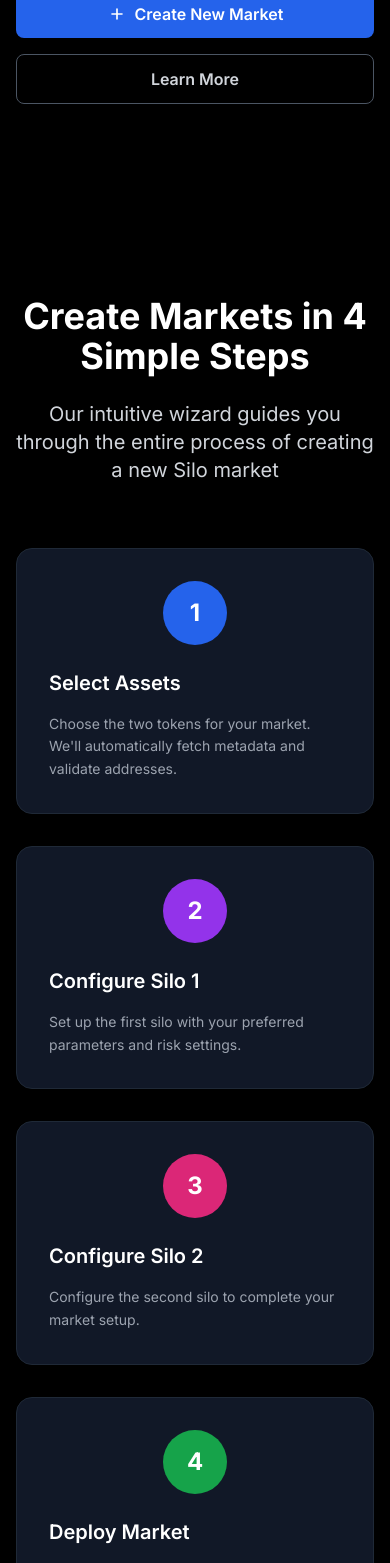
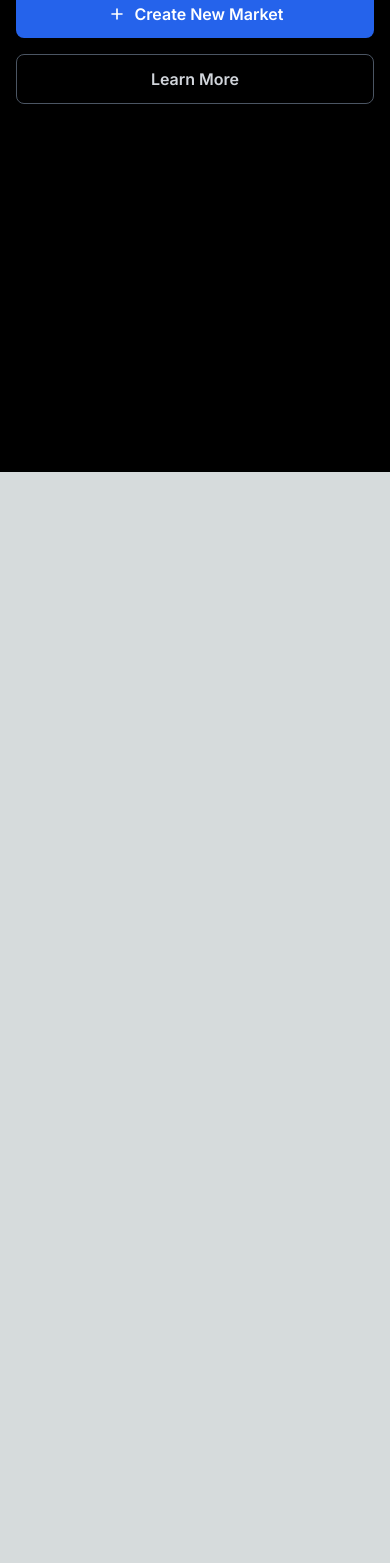
Before and after one commit to silo-finance/silo-market-crafter, a Next.js app: page / in a window 390 px wide. Shown: the part 437-2000 px from the top of the page. After the commit the page ends 909 px from the top, so only its background shows below. Built offline with nearby package versions, Linux system fonts and the light colour scheme.

Commit message:
cleanup UI (#12)

```diff
--- a/src/app/page.tsx
+++ b/src/app/page.tsx
@@ -49,89 +49,6 @@
         </div>
       </section>
 
-      {/* Market Creation Graphics Section */}
-      <section className="relative py-24">
-        <div className="max-w-7xl mx-auto px-4 sm:px-6 lg:px-8">
-          <div className="text-center mb-16">
-            <h2 className="text-4xl md:text-5xl font-bold text-white mb-6">
-              Create Markets in 4 Simple Steps
-            </h2>
-            <p className="text-xl text-gray-300 max-w-3xl mx-auto">
-              Our intuitive wizard guides you through the entire process of creating a new Silo market
-            </p>
-          </div>
-
-          {/* Steps Visualization */}
-          <div className="grid grid-cols-1 md:grid-cols-2 lg:grid-cols-4 gap-8">
-            {/* Step 1 */}
-            <div className="relative">
-              <div className="bg-gray-900 rounded-2xl p-8 border border-gray-800 hover:border-blue-500/50 transition-all duration-300 group">
-                <div className="w-16 h-16 bg-blue-600 rounded-full flex items-center justify-center text-white text-2xl font-bold mb-6 mx-auto group-hover:scale-110 transition-transform duration-300">
-                  1
-                </div>
-                <h3 className="text-xl font-semibold text-white mb-4">Select Assets</h3>
-                <p className="text-gray-400 text-sm leading-relaxed">
-                  Choose the two tokens for your market. We&apos;ll automatically fetch metadata and validate addresses.
-                </p>
-              </div>
-              {/* Connecting Line */}
-              <div className="hidden lg:block absolute top-1/2 -right-4 w-8 h-0.5 bg-gradient-to-r from-blue-600 to-purple-600 transform -translate-y-1/2"></div>
-            </div>
-
-            {/* Step 2 */}
-            <div className="relative">
-              <div className="bg-gray-900 rounded-2xl p-8 border border-gray-800 hover:border-purple-500/50 transition-all duration-300 group">
-                <div className="w-16 h-16 bg-purple-600 rounded-full flex items-center justify-center text-white text-2xl font-bold mb-6 mx-auto group-hover:scale-110 transition-transform duration-300">
-                  2
-                </div>
-                <h3 className="text-xl font-semibold text-white mb-4">Configure Silo 1</h3>
-                <p className="text-gray-400 text-sm leading-relaxed">
-                  Set up the first silo with your preferred parameters and risk settings.
-                </p>
-              </div>
-              {/* Connecting Line */}
-              <div className="hidden lg:block absolute top-1/2 -right-4 w-8 h-0.5 bg-gradient-to-r from-purple-600 to-pink-600 transform -translate-y-1/2"></div>
-            </div>
-
-            {/* Step 3 */}
-            <div className="relative">
-              <div className="bg-gray-900 rounded-2xl p-8 border border-gray-800 hover:border-pink-500/50 transition-all duration-300 group">
-                <div className="w-16 h-16 bg-pink-600 rounded-full flex items-center justify-center text-white text-2xl font-bold mb-6 mx-auto group-hover:scale-110 transition-transform duration-300">
-                  3
-                </div>
-                <h3 className="text-xl font-semibold text-white mb-4">Configure Silo 2</h3>
-                <p className="text-gray-400 text-sm leading-relaxed">
-                  Configure the second silo to complete your market setup.
-                </p>
-              </div>
-              {/* Connecting Line */}
-              <div className="hidden lg:block absolute top-1/2 -right-4 w-8 h-0.5 bg-gradient-to-r from-pink-600 to-green-600 transform -translate-y-1/2"></div>
-            </div>
-
-            {/* Step 4 */}
-            <div>
-              <div className="bg-gray-900 rounded-2xl p-8 border border-gray-800 hover:border-green-500/50 transition-all duration-300 group">
-                <div className="w-16 h-16 bg-green-600 rounded-full flex items-center justify-center text-white text-2xl font-bold mb-6 mx-auto group-hover:scale-110 transition-transform duration-300">
-                  4
-                </div>
-                <h3 className="text-xl font-semibold text-white mb-4">Deploy Market</h3>
-                <p className="text-gray-400 text-sm leading-relaxed">
-                  Deploy your complete market and start trading immediately.
-                </p>
-              </div>
-            </div>
-          </div>
-
-          {/* Animated Elements */}
-          <div className="absolute inset-0 -z-10 overflow-hidden">
-            <div className="absolute top-1/4 left-1/4 w-2 h-2 bg-blue-400 rounded-full animate-pulse"></div>
-            <div className="absolute top-1/3 right-1/3 w-1 h-1 bg-purple-400 rounded-full animate-pulse delay-1000"></div>
-            <div className="absolute bottom-1/4 left-1/3 w-1.5 h-1.5 bg-pink-400 rounded-full animate-pulse delay-2000"></div>
-            <div className="absolute bottom-1/3 right-1/4 w-2 h-2 bg-green-400 rounded-full animate-pulse delay-500"></div>
-          </div>
-        </div>
-      </section>
-
     </main>
   )
 }
--- a/src/components/LandingPage.tsx
+++ b/src/components/LandingPage.tsx
@@ -90,7 +90,7 @@
                 Start New Wizard
               </h2>
               <p className="text-gray-400 mb-6">
-                Create a new Silo market configuration from scratch using our step-by-step wizard.
+                Create a new Silo market in few easy steps.
               </p>
               <button
                 onClick={handleStartWizard}
--- a/src/components/ResetButton.tsx
+++ b/src/components/ResetButton.tsx
@@ -58,10 +58,9 @@
                 Are you sure you want to reset the form? This will:
               </p>
               <ul className="text-sm text-gray-400 space-y-1 ml-4">
-                <li>• Clear all entered token addresses</li>
-                <li>• Remove all cached data</li>
-                <li>• Reset oracle selections</li>
-                <li>• Return to Step 1</li>
+                <li>• Clear all data from every step (tokens, network, oracles, IRM, borrow, fees, hook, JSON config, deploy tx)</li>
+                <li>• Remove all cached data from this browser</li>
+                <li>• Return to the start (Step 0)</li>
               </ul>
             </div>
 
--- a/src/components/Step1Assets.tsx
+++ b/src/components/Step1Assets.tsx
@@ -3,7 +3,7 @@
 import React, { useState, useCallback, useEffect } from 'react'
 import { useRouter } from 'next/navigation'
 import { ethers } from 'ethers'
-import { useWizard } from '@/contexts/WizardContext'
+import { useWizard, WIZARD_CACHE_KEYS } from '@/contexts/WizardContext'
 import { normalizeAddress } from '@/utils/addressValidation'
 import erc20Artifact from '@/abis/IERC20.json'
 
@@ -33,12 +33,11 @@
   const router = useRouter()
   const { wizardData, updateToken0, updateToken1, updateNetworkInfo, markStepCompleted } = useWizard()
 
-  // Cache keys for localStorage
   const CACHE_KEYS = {
-    TOKEN0_ADDRESS: 'silo-wizard-token0-address',
-    TOKEN1_ADDRESS: 'silo-wizard-token1-address',
-    TOKEN0_METADATA: 'silo-wizard-token0-metadata',
-    TOKEN1_METADATA: 'silo-wizard-token1-metadata'
+    TOKEN0_ADDRESS: WIZARD_CACHE_KEYS[0],
+    TOKEN1_ADDRESS: WIZARD_CACHE_KEYS[1],
+    TOKEN0_METADATA: WIZARD_CACHE_KEYS[2],
+    TOKEN1_METADATA: WIZARD_CACHE_KEYS[3]
   }
 
   // Initialize state with empty values to avoid hydration mismatch
@@ -144,12 +143,13 @@
         name: wizardData.token0.name
       })
     } else if (isClient) {
-      // If no wizard data but we're on client, try to load from cache
+      // If no wizard data but we're on client, try to load from cache (or clear after reset)
       const cachedAddress = localStorage.getItem(CACHE_KEYS.TOKEN0_ADDRESS)
       const cachedMetadata = localStorage.getItem(CACHE_KEYS.TOKEN0_METADATA)
-
       if (cachedAddress) {
         setToken0Address(cachedAddress)
+      } else {
+        setToken0Address('')
       }
       if (cachedMetadata) {
         try {
@@ -157,7 +157,10 @@
         } catch (err) {
           console.warn('Failed to parse cached token0 metadata:', err)
         }
+      } else {
+        setToken0Metadata(null)
       }
+      setToken0Error('')
     } else {
       // Clear local state when wizard data is reset
       setToken0Address('')
@@ -173,12 +176,13 @@
         name: wizardData.token1.name
       })
     } else if (isClient) {
-      // If no wizard data but we're on client, try to load from cache
+      // If no wizard data but we're on client, try to load from cache (or clear after reset)
       const cachedAddress = localStorage.getItem(CACHE_KEYS.TOKEN1_ADDRESS)
       const cachedMetadata = localStorage.getItem(CACHE_KEYS.TOKEN1_METADATA)
-
       if (cachedAddress) {
         setToken1Address(cachedAddress)
+      } else {
+        setToken1Address('')
       }
       if (cachedMetadata) {
         try {
@@ -186,7 +190,10 @@
         } catch (err) {
           console.warn('Failed to parse cached token1 metadata:', err)
         }
+      } else {
+        setToken1Metadata(null)
       }
+      setToken1Error('')
     } else {
       // Clear local state when wizard data is reset
       setToken1Address('')
--- a/src/components/WizardLayout.tsx
+++ b/src/components/WizardLayout.tsx
@@ -120,7 +120,6 @@
                       }`}>
                         {item.title}
                       </div>
-                      <div className="text-xs text-gray-500">{item.description}</div>
                     </div>
                   </div>
                 ))}
--- a/src/contexts/WizardContext.tsx
+++ b/src/contexts/WizardContext.tsx
@@ -124,6 +124,15 @@
 }
 
 const WizardContext = createContext<WizardContextType | undefined>(undefined)
+
+/** All localStorage keys used by the wizard. Reset form must clear these. */
+export const WIZARD_CACHE_KEYS = [
+  'silo-wizard-token0-address',
+  'silo-wizard-token1-address',
+  'silo-wizard-token0-metadata',
+  'silo-wizard-token1-metadata',
+  'silo-wizard-data'
+] as const
 
 const initialWizardData: WizardData = {
   currentStep: 0,
@@ -387,22 +396,9 @@
   }
 
   const resetWizardWithCache = () => {
-    // Clear all localStorage cache
     if (typeof window !== 'undefined') {
-      const cacheKeys = [
-        'silo-wizard-token0-address',
-        'silo-wizard-token1-address',
-        'silo-wizard-token0-metadata',
-        'silo-wizard-token1-metadata',
-        'silo-wizard-data'
-      ]
-
-      cacheKeys.forEach(key => {
-        localStorage.removeItem(key)
-      })
+      WIZARD_CACHE_KEYS.forEach(key => localStorage.removeItem(key))
     }
-
-    // Reset wizard data
     setWizardData(initialWizardData)
   }
 
```
